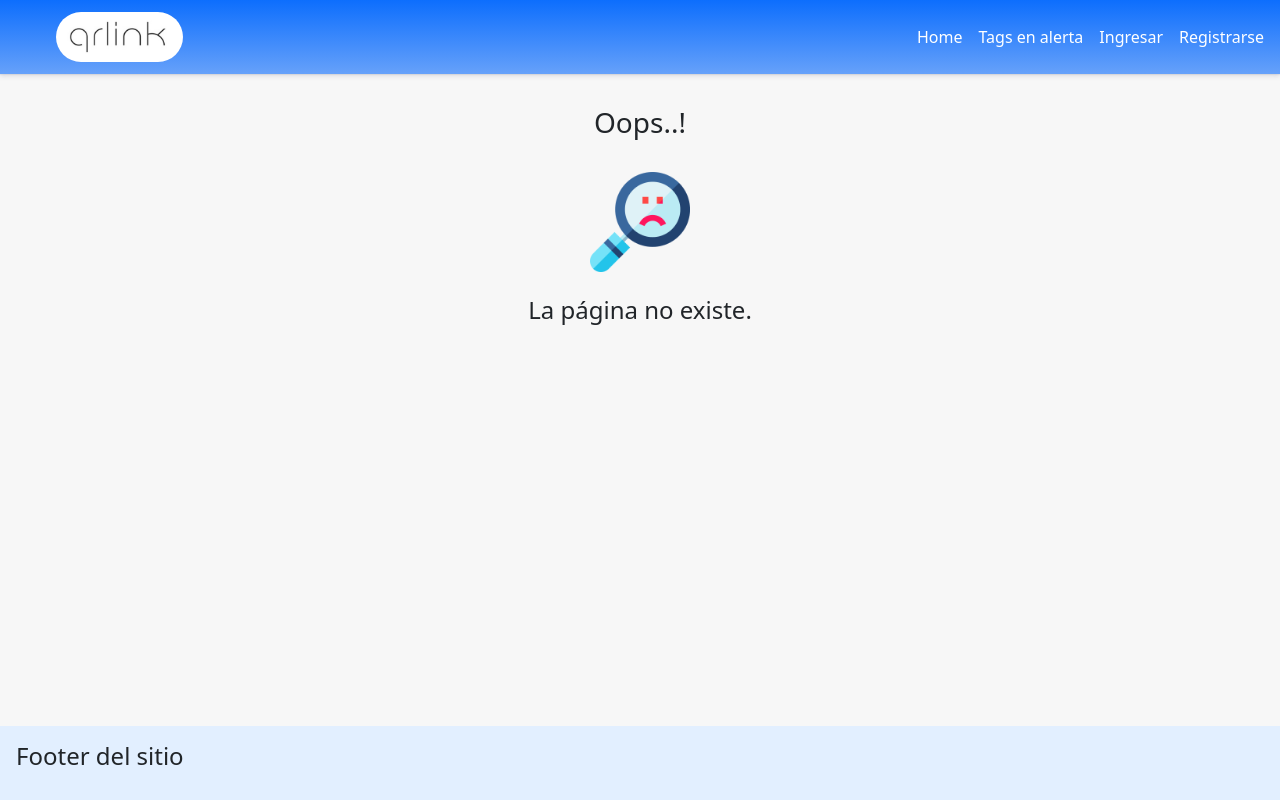
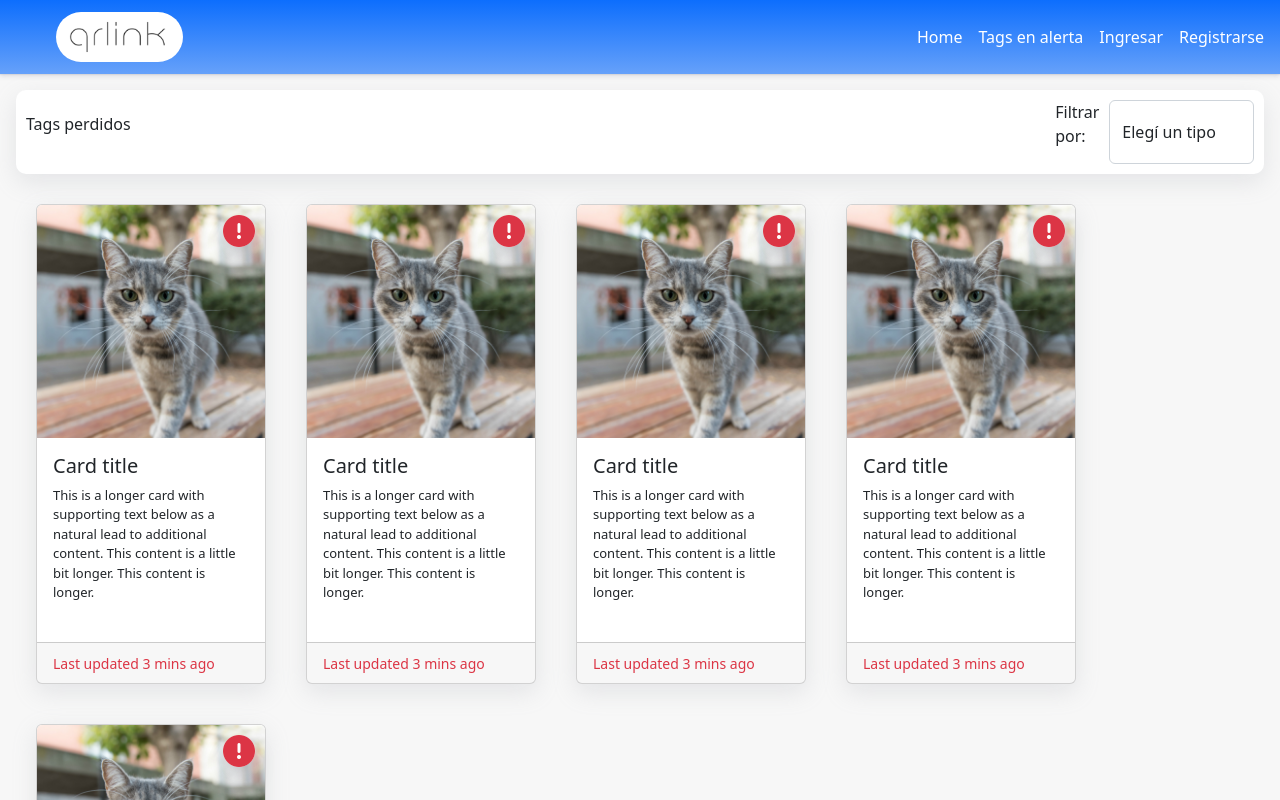
Before and after one commit to RodolfoRXXX/AppLogin-frontend, an Angular app: page /lost in a window 1280 px wide. Shown: the top 800 px of the page. Built offline with nearby package versions, Linux system fonts and the light colour scheme.

Commit message:
Trabajo sobre lost-tags

```diff
--- a/src/app/app-routing.module.ts
+++ b/src/app/app-routing.module.ts
@@ -18,10 +18,12 @@ import { LinkTagComponent } from './secure-componentes/tag-folder/link-tag/link-
 import { AlertTagComponent } from './secure-componentes/tag-folder/alert-tag/alert-tag.component';
 import { VistaTagComponent } from './secure-componentes/tag-folder/vista-tag/vista-tag.component';
 import { PageNotFoundComponent } from './nonsecure-componentes/page-not-found/page-not-found.component';
+import { LostTagComponent } from './nonsecure-componentes/lost-tag/lost-tag.component';
 
 const routes: Routes = [
   {path: '', redirectTo: 'home', pathMatch: 'full'},
   {path: 'home', component: HomeComponent},
+  {path: 'lost', component: LostTagComponent},
   {path: 'login', component: LoginComponent},
   {path: 'register', component: RegisterComponent},
   {path: 'forgot', component: ForgotComponent},
--- a/src/app/app.module.ts
+++ b/src/app/app.module.ts
@@ -16,6 +16,7 @@ import { NotifierComponent } from './nonsecure-componentes/notifier/notifier.com
 import { PageNotFoundComponent } from './nonsecure-componentes/page-not-found/page-not-found.component';
 import { FooterComponent } from './footer/footer.component';
 import { LostTagComponent } from './nonsecure-componentes/lost-tag/lost-tag.component';
+import { CardAlertComponent } from './nonsecure-componentes/lost-tag/components/card-alert/card-alert.component';
 
 @NgModule({
   declarations: [
@@ -25,7 +26,8 @@ import { LostTagComponent } from './nonsecure-componentes/lost-tag/lost-tag.comp
     NotifierComponent,
     PageNotFoundComponent,
     FooterComponent,
-    LostTagComponent
+    LostTagComponent,
+    CardAlertComponent
   ],
   imports: [
     BrowserModule,
--- a/src/app/nav/navbar/navbar.component.css
+++ b/src/app/nav/navbar/navbar.component.css
@@ -31,6 +31,7 @@
     border-top-right-radius: 30px;
     border-bottom-left-radius: 30px;
     border-bottom-right-radius: 30px;
+    background-color: #fff;
 }
 
 /* Extra small devices (phones, 600px and down) */
--- a/src/app/nav/navbar/navbar.component.html
+++ b/src/app/nav/navbar/navbar.component.html
@@ -1,6 +1,6 @@
 <nav class="navbar navbar-light navbar-color nav-prop">
     <a class="navbar-brand nav-brand" routerLink="">
-      <img class="img-logo" src="../../../assets/img/qrlink-logo.jpeg" alt="qrlink-logo">
+      <img class="img-logo" src="../../../assets/img/qrlink-logo-1.png" alt="qrlink-logo">
     </a>
     <div class="col-md-6 col-12">
       <ul class="navbar-nav nav-items">
--- /dev/null
+++ b/src/app/nonsecure-componentes/lost-tag/components/card-alert/card-alert.component.css
@@ -0,0 +1,21 @@
+.body-content {
+    padding: 20px;
+}
+
+.card-content {
+    width: 230px;
+    min-height: 480px;
+    box-shadow: rgba(149, 157, 165, 0.2) 0px 8px 24px;
+    position: relative;
+}
+
+.card-text {
+    font-size: 13px;
+}
+
+.img-alert {
+    border-radius: 50%;
+    position: absolute; top: 10px; right: 10px;
+    background-color: white;
+    box-shadow: rgba(50, 50, 93, 0.25) 0px 13px 27px -5px, rgba(0, 0, 0, 0.3) 0px 8px 16px -8px;
+}
--- /dev/null
+++ b/src/app/nonsecure-componentes/lost-tag/components/card-alert/card-alert.component.html
@@ -0,0 +1,13 @@
+<div class="body-content">
+    <div class="card card-content">
+        <img class="card-img-top" src="../../../../../assets/img/gato.jpg" style="height: fit-content;" alt="Card image cap">
+        <i class="fa-solid fa-circle-exclamation fa-2x img-alert text-danger" title="Perdido!"></i>
+        <div class="card-body">
+            <h5 class="card-title">Card title</h5>
+            <p class="card-text">This is a longer card with supporting text below as a natural lead to additional content. This content is a little bit longer. This content is longer.</p>
+        </div>
+        <div class="card-footer">
+            <small class="text-danger">Last updated 3 mins ago</small>
+        </div>
+    </div>
+</div>
--- /dev/null
+++ b/src/app/nonsecure-componentes/lost-tag/components/card-alert/card-alert.component.ts
@@ -0,0 +1,15 @@
+import { Component, OnInit } from '@angular/core';
+
+@Component({
+  selector: 'app-card-alert',
+  templateUrl: './card-alert.component.html',
+  styleUrls: ['./card-alert.component.css']
+})
+export class CardAlertComponent implements OnInit {
+
+  constructor() { }
+
+  ngOnInit(): void {
+  }
+
+}
--- a/src/app/nonsecure-componentes/lost-tag/lost-tag.component.css
+++ b/src/app/nonsecure-componentes/lost-tag/lost-tag.component.css
@@ -0,0 +1,41 @@
+
+.body-content {
+    padding: 1rem;
+    background-color: rgb(247, 247, 247);
+}
+
+.title-content {
+    width: 100%;
+    background-color: #fff;
+    padding: 10px;
+    border-radius: 10px;
+    margin-bottom: 10px;
+    box-shadow: rgba(149, 157, 165, 0.2) 0px 8px 24px;
+    display: flex;
+    justify-content: space-between;
+    align-items: center;
+}
+    .title-header {
+        font-weight: 500;
+    }
+    .title-body {
+        display: flex;
+    }
+    .title-content > p {
+        display: block;
+        font-weight: 500;
+        text-align: center;
+        margin-bottom: 0;
+        font-size: 18px;
+    }
+    .title-content > select {
+        margin-left: 1rem;
+        width: fit-content;
+    }
+
+.card-content {
+    display: flex;
+    align-items: center;
+    justify-content: flex-start;
+    flex-wrap: wrap;
+}
--- a/src/app/nonsecure-componentes/lost-tag/lost-tag.component.html
+++ b/src/app/nonsecure-componentes/lost-tag/lost-tag.component.html
@@ -1 +1,23 @@
-<p>lost-tag works!</p>
+<div class="body-content">
+    <div class="title-content">
+        <div class="title-header">
+            <p>Tags perdidos</p>
+        </div>
+        <div class="title-body">
+            <p>Filtrar por: </p>
+            <select class="form-control" name="" id="">
+                <option value="" disabled selected>Elegí un tipo <i class="fa-solid fa-chevron-down"></i></option>
+                <option value="">Personas</option>
+                <option value="">Mascotas</option>
+                <option value="">Vehículos</option>
+            </select>
+        </div>
+    </div>
+    <div class="card-deck card-content">
+            <app-card-alert></app-card-alert>
+            <app-card-alert></app-card-alert>
+            <app-card-alert></app-card-alert>
+            <app-card-alert></app-card-alert>
+            <app-card-alert></app-card-alert>
+    </div>
+</div>
```
Also changed, not shown: src/assets/img/gato.jpg (added), src/assets/img/qrlink-logo-1.png (added).
